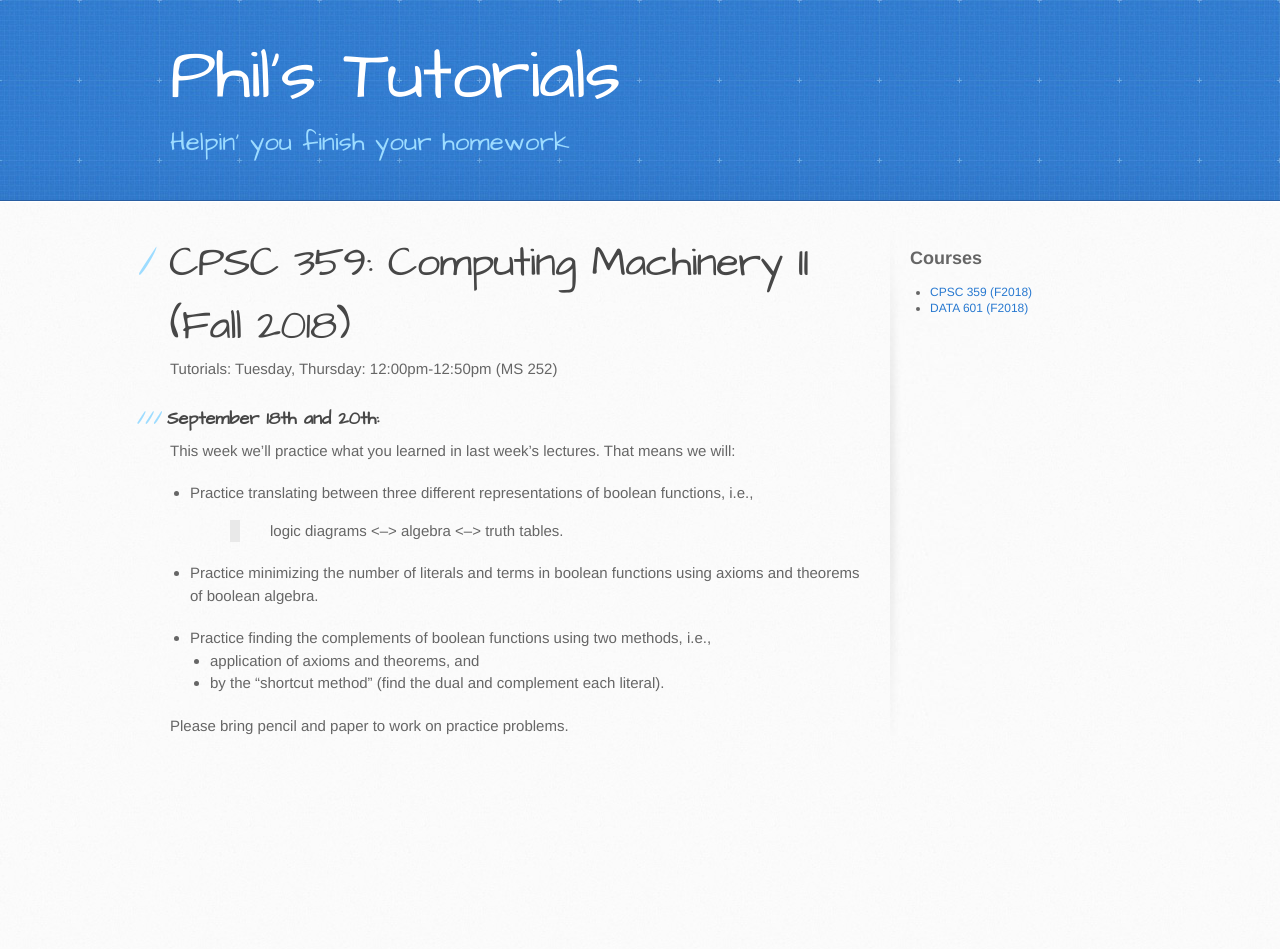
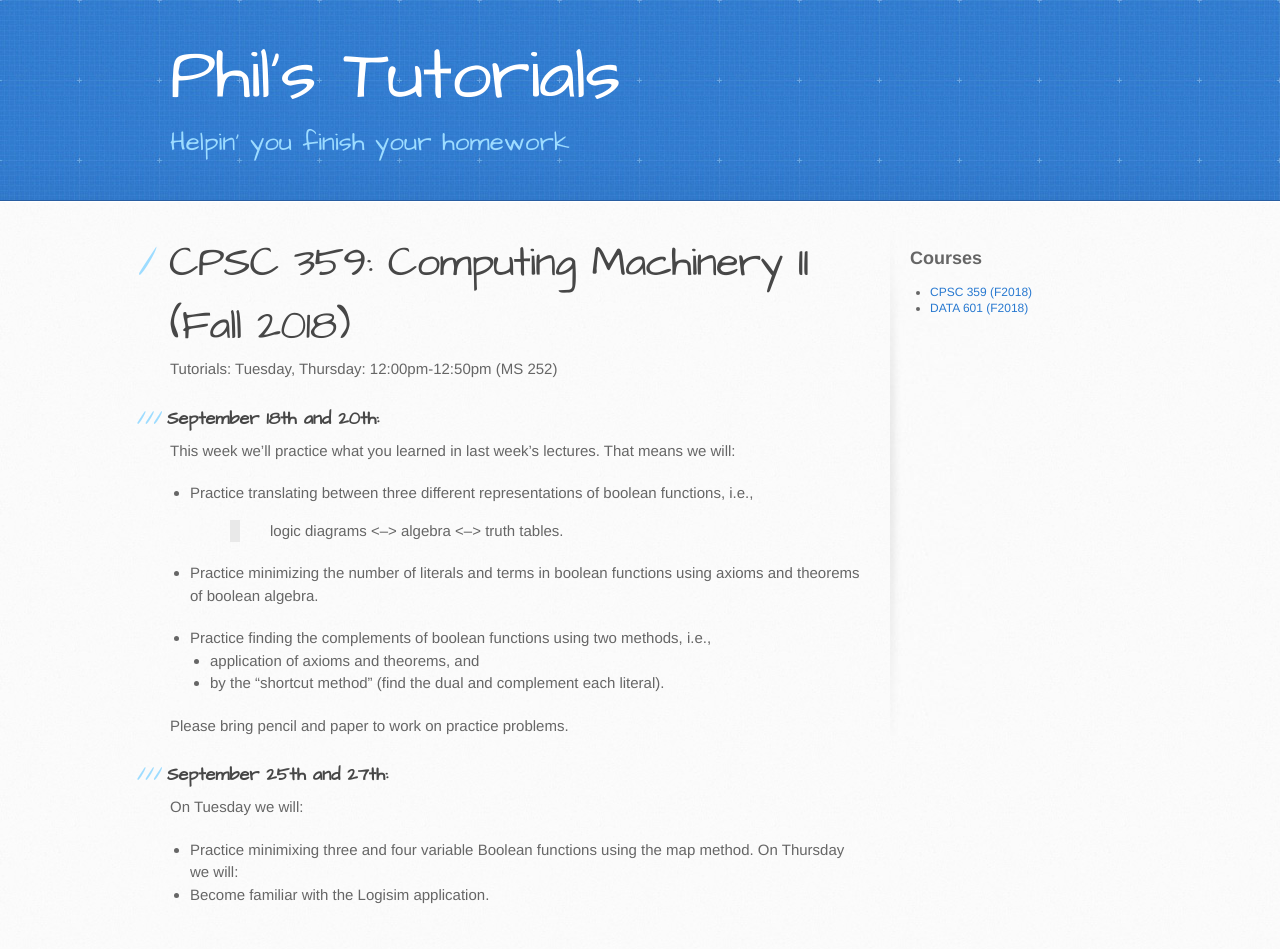
Before and after one commit to philstutorials/philstutorials.github.io, a Jekyll site: the page built from CPSC359.md, in a window 1280 px wide. Built offline with Jekyll 4.4.1, drawn with Linux system fonts in a browser that asks for light colours; our own code applies the rules of GitHub Pages for plain Markdown files; before the commit the page ends 900 px from its top, so only the background shows below that.

Commit message:
Update CPSC359.md

```diff
--- a/CPSC359.md
+++ b/CPSC359.md
@@ -20,3 +20,9 @@ This week we'll practice what you learned in last week's lectures. That means we
   * by the "shortcut method" (find the dual and complement each literal).
 
 Please bring pencil and paper to work on practice problems.
+
+### September 25th and 27th:
+On Tuesday we will:
+- Practice minimixing three and four variable Boolean functions using the map method.
+On Thursday we will:
+- Become familiar with the Logisim application.
```
